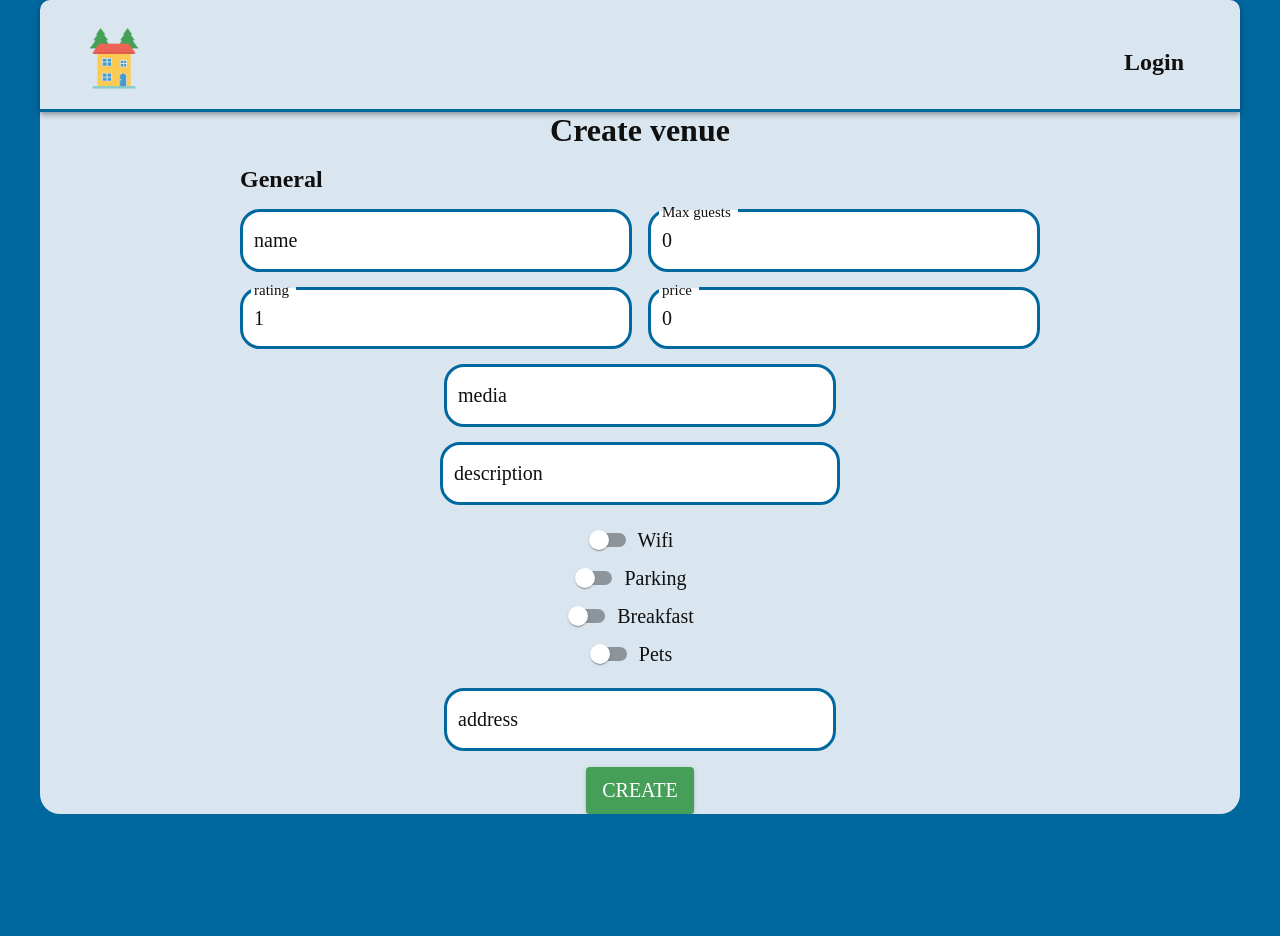
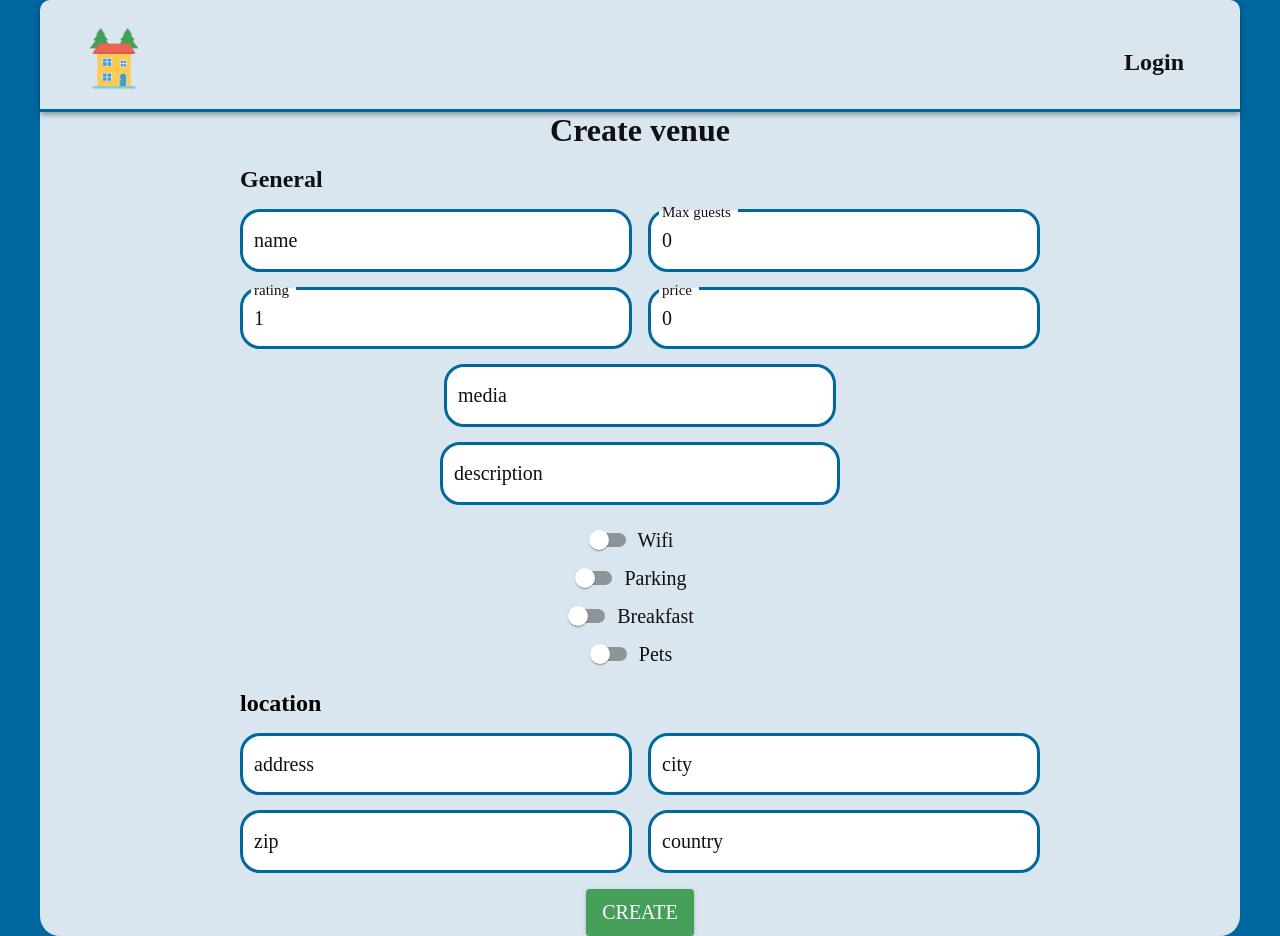
Before and after one commit to petmik1/project-exam-2, a React (Vite) app: page /createVenue in a window 1280 px wide. Before the commit the page ends 814 px from the top, so only its background shows below. Built offline with nearby package versions, Linux system fonts and the light colour scheme.

Commit message:
fixed create venue and fixed yup on this site

```diff
--- a/src/pages/CreateVenue/index.jsx
+++ b/src/pages/CreateVenue/index.jsx
@@ -31,18 +31,11 @@ const validationSchema = yup.object().shape({
     .positive('Price must be a positive number')
     .required('Price is required'),
   description: yup.string().required('Description is required'),
-  wifi: yup.boolean(),
-  parking: yup.boolean(),
-  breakfast: yup.boolean(),
-  pets: yup.boolean(),
   location: yup.object().shape({
     address: yup.string().required('Address is required'),
     city: yup.string().required('City is required'),
     zip: yup.string().required('ZIP code is required'),
     country: yup.string().required('Country is required'),
-    continent: yup.string().required('Continent is required'),
-    longitude: yup.string().required('Longitude is required'),
-    latitude: yup.string().required('Latitude is required'),
   }),
   media: yup.array().of(yup.string().required('Media is required')),
 })
@@ -50,6 +43,7 @@ const validationSchema = yup.object().shape({
 function CreateVenue() {
   setTitle('Create venue')
   const form = useForm({
+    resolver: yupResolver(validationSchema),
     defaultValues: {
       name: '',
       media: [''],
@@ -58,10 +52,10 @@ function CreateVenue() {
       price: Number(),
       description: '',
       meta: {
-        wifi: '',
-        parking: '',
-        breakfast: '',
-        pets: '',
+        wifi: false,
+        parking: false,
+        breakfast: false,
+        pets: false,
       },
       location: {
         address: '',
@@ -73,7 +67,6 @@ function CreateVenue() {
         latitude: '',
       },
     },
-    resolver: yupResolver(validationSchema),
   })
 
   const {
@@ -83,7 +76,7 @@ function CreateVenue() {
   } = form
   const [user] = useState(storage.load('user'))
 
-  const onsubmit = async (data) => {
+  const onSubmit = async (data) => {
     console.log(data)
     const response = await api.post('/venues', data, {
       headers: {
@@ -96,8 +89,6 @@ function CreateVenue() {
       console.log(error)
     }
   }
-
-  console.log(errors.location?.address)
 
   return (
     <Box>
@@ -118,7 +109,7 @@ function CreateVenue() {
       >
         <Box
           component="form"
-          onSubmit={handleSubmit(onsubmit)}
+          onSubmit={handleSubmit(onSubmit)}
           display={'flex'}
           flexDirection={'column'}
           maxWidth={'800px'}
@@ -169,7 +160,6 @@ function CreateVenue() {
                 sx={{ width: '100%' }}
                 label="price"
                 type="number"
-                inputProps={{ min: 0 }}
                 {...register('price', { valueAsNumber: true })}
                 error={!!errors.price}
                 helperText={errors.price?.message}
@@ -222,31 +212,29 @@ function CreateVenue() {
                 {...register('meta.wifi')}
                 control={<Switch />}
                 label="Wifi"
-                error={!!errors.wifi}
-                helperText={errors.wifi?.message}
+
               />
               <FormControlLabel
                 {...register('meta.parking')}
                 control={<Switch />}
                 label="Parking"
-                error={!!errors.parking}
-                helperText={errors.parking?.message}
               />
 
               <FormControlLabel
                 {...register('meta.breakfast')}
                 control={<Switch />}
                 label="Breakfast"
-                error={!!errors.breakfast}
-                helperText={errors.breakfast?.message}
               />
               <FormControlLabel
                 {...register('meta.pets')}
                 control={<Switch />}
                 label="Pets"
-                error={!!errors.pets}
-                helperText={errors.pets?.message}
               />
+            </Grid>
+            <Grid item xs={12}>
+              <Typography variant="h2" color="initial">
+                location
+              </Typography>
             </Grid>
             <Grid item xs={12} md={6}>
               <TextField
@@ -255,20 +243,23 @@ function CreateVenue() {
                 type="text"
                 {...register('location.address')}
                 error={!!errors.location?.address}
+                helperText={
+                  errors.location?.address
+                    ? errors.location?.address.message
+                    : ''
+                }
               ></TextField>
-              <Typography variant="error" color="initial">
-                {errors.location?.address?.message}
-              </Typography>
-
             </Grid>
-            {/* <Grid item xs={12} md={6}>
+            <Grid item xs={12} md={6}>
               <TextField
                 sx={{ width: '100%' }}
                 label="city"
                 type="text"
                 {...register('location.city')}
                 error={!!errors.location?.city}
-                helperText={errors.location?.city.message}
+                helperText={
+                  errors.location?.city ? errors.location?.city.message : ''
+                }
               ></TextField>
             </Grid>
             <Grid item xs={12} md={6}>
@@ -278,7 +269,9 @@ function CreateVenue() {
                 type="text"
                 {...register('location.zip')}
                 error={!!errors.location?.zip}
-                helperText={errors.location?.zip.message}
+                helperText={
+                  errors.location?.zip ? errors.location?.zip.message : ''
+                }
               ></TextField>
             </Grid>
             <Grid item xs={12} md={6}>
@@ -288,45 +281,13 @@ function CreateVenue() {
                 type="text"
                 {...register('location.country')}
                 error={!!errors.location?.address}
-                helperText={errors.location?.address.message}
+                helperText={
+                  errors.location?.country
+                    ? errors.location?.country.message
+                    : ''
+                }
               ></TextField>
             </Grid>
-            <Grid item xs={12} md={6}>
-              <TextField
-                sx={{ width: '100%' }}
-                label="continent"
-                type="text"
-                {...register('location.continent')}
-                error={!!errors.location?.continent}
-                helperText={errors.location?.continent.message}
-              ></TextField>
-            </Grid>
-            <Grid item xs={12} md={6}>
-              <TextField
-                sx={{ width: '100%' }}
-                label="longitude"
-                type="text"
-                {...register('location.longitude')}
-                error={!!errors.location?.longitude}
-                helperText={errors.location?.longitude.message}
-              ></TextField>
-            </Grid>
-            <Grid
-              item
-              xs={12}
-              display={'flex'}
-              justifyContent={'center'}
-              alignItems={'center'}
-            >
-              <TextField
-                sx={{ width: '50%' }}
-                label="latitude"
-                type="text"
-                {...register('location.latitude')}
-                error={!!errors.location?.latitude}
-                helperText={errors.location?.latitude.message}
-              ></TextField>
-            </Grid> */}
           </Grid>
 
           <Button type="submit" variant="contained" sx={{ marginTop: '1rem' }}>
```
